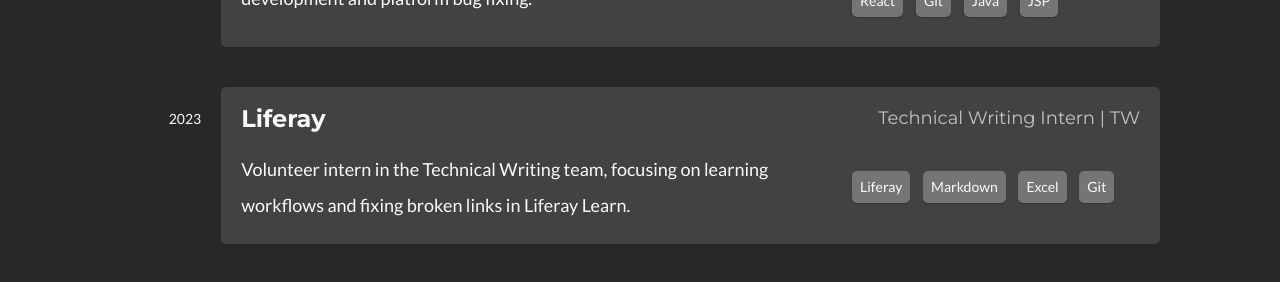
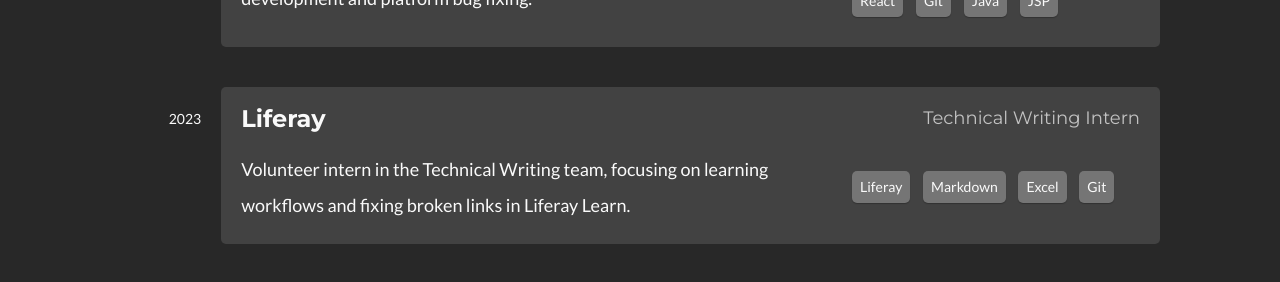
Before and after one commit to ericthmoritsuka/ericthmoritsuka.github.io, a Jekyll site: the page built from index.html, in a window 1280 px wide and 900 px high, scrolled down 2088 px. Shown: the part 153-435 px from the top of the window. Built offline with Jekyll 4.4.1, drawn with Linux system fonts in a browser that asks for light colours.

Commit message:
Drop the TW suffix from the intern job title
Same as the other team suffixes: it repeats what the entry already says.

```diff
--- a/index-pt.html
+++ b/index-pt.html
@@ -198,7 +198,7 @@
 				</span>
 				<div class="xp-principal">
 					<h3 class="xp-lugar font-1-m bold cor-1">Liferay</h3>
-					<span class="xp-cargo font-1-s cor-4">Estagiário Technical Writing | TW</span>
+					<span class="xp-cargo font-1-s cor-4">Estagiário Technical Writing</span>
 					<p class="xp-descricao font-2-s cor-1">
 						Estagiário voluntário no time de Technical Writing, com foco em aprendizado da área e correção de links no Liferay Learn.
 					</p>
--- a/index.html
+++ b/index.html
@@ -209,7 +209,7 @@
 				</span>
 				<div class="xp-principal">
 					<h3 class="xp-lugar font-1-m bold cor-1">Liferay</h3>
-					<span class="xp-cargo font-1-s cor-4">Technical Writing Intern | TW</span>
+					<span class="xp-cargo font-1-s cor-4">Technical Writing Intern</span>
 					<p class="xp-descricao font-2-s cor-1">
 						Volunteer intern in the Technical Writing team, focusing on learning workflows and fixing broken links in Liferay Learn.
 					</p>
```
